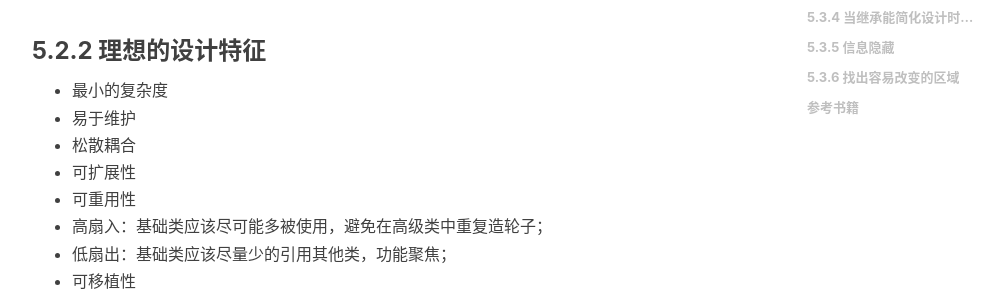
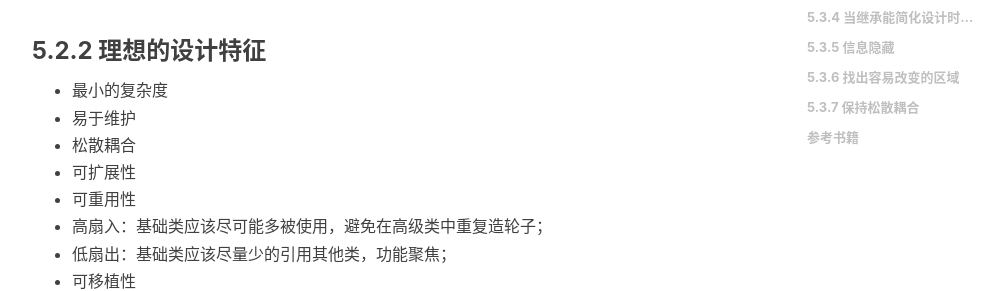
Before and after one commit to shihai1991/shihai1991.github.io, a Jekyll site: the page built from _posts/2022-05-28-代码大全2.md, in a window 1280 px wide and 900 px high, scrolled down 754 px. Shown: the part 417-708 px from the top of the window, without its empty margins (233-1236 px from the left). Built offline with Jekyll 4.4.1, drawn with Linux system fonts in a browser that asks for light colours; nearby versions of some CDN libraries; comment, search, counter and statistics services are not loaded.

Commit message:
Update 2022-05-28-代码大全2.md

```diff
--- a/_posts/2022-05-28-代码大全2.md
+++ b/_posts/2022-05-28-代码大全2.md
@@ -75,6 +75,7 @@
 - 状态变量
 - 数据量的限制
 
+### 5.3.7 保持松散耦合
 
 # 参考书籍
 [代码大全（第2版）](https://book.douban.com/subject/1477390/)
```
